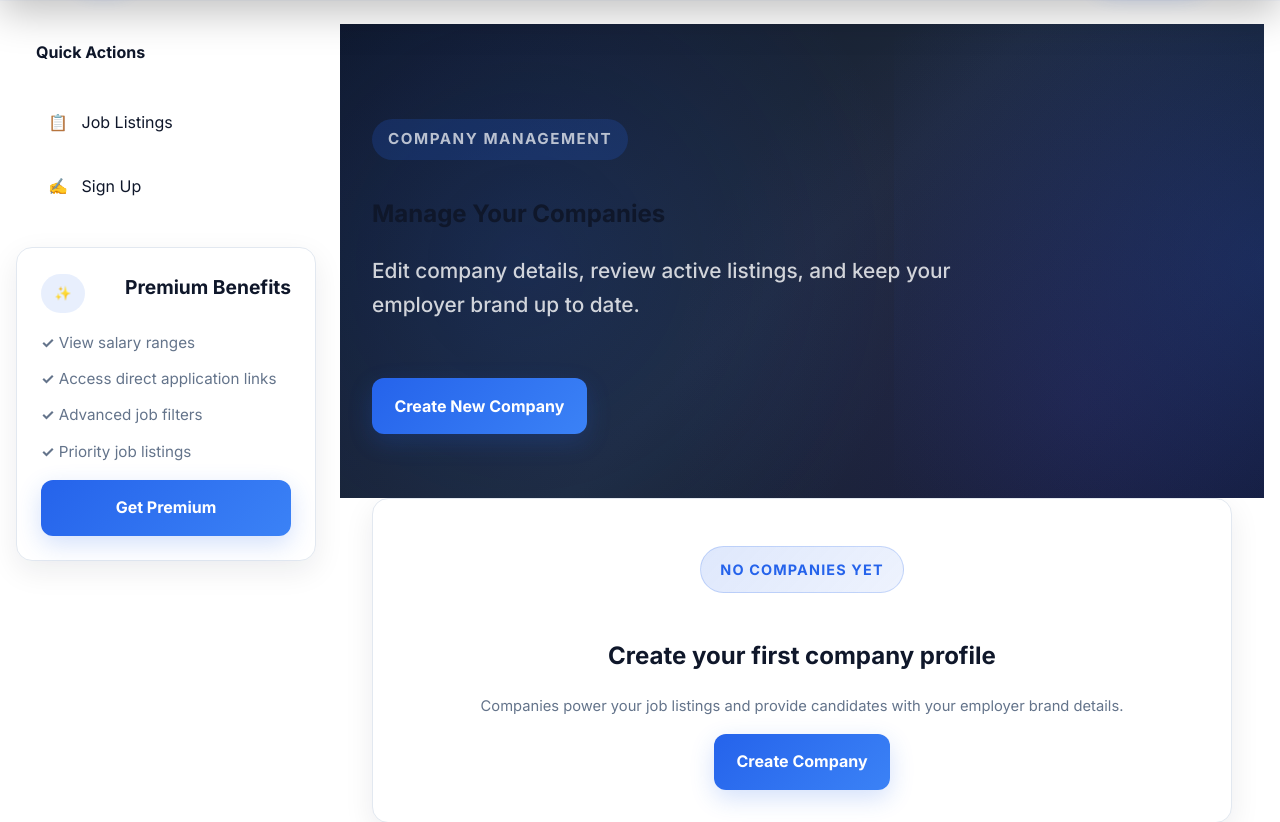
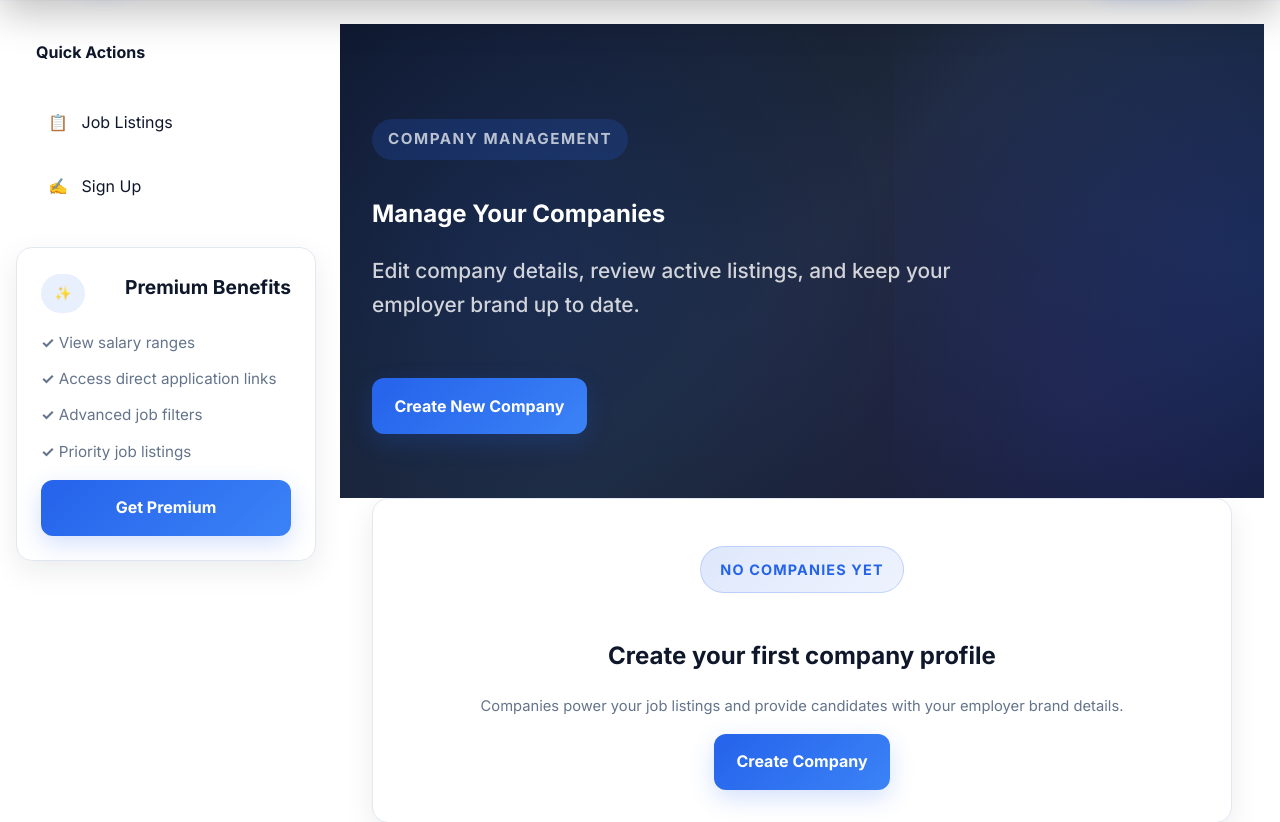
Before and after one commit to jayarrrrrr/Premium-Developer-Job-Board-repo, a Django app: template templates/jobs/company_management.html in a window 1280 px wide. Shown: the part 88-910 px from the top of the page. Run offline with Django 5.2, Linux system fonts and the light colour scheme; the template is opened without the code that fills it, so the values that code supplies are empty.

Commit message:
manage companies

```diff
--- a/templates/jobs/company_management.html
+++ b/templates/jobs/company_management.html
@@ -4,7 +4,7 @@
   <section class="marketplace-hero">
     <div class="hero-gradient-bg"></div>
     <div class="container-wide marketplace-hero-content">
-      <div class="hero-main">
+      <div class="hero-main" style="color: #fff;">
         <p class="hero-eyebrow">Company Management</p>
         <h1>Manage Your Companies</h1>
         <p class="hero-subtitle">Edit company details, review active listings, and keep your employer brand up to date.</p>
```
